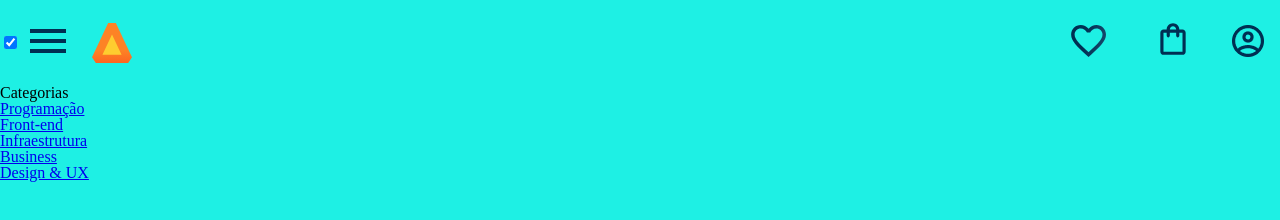
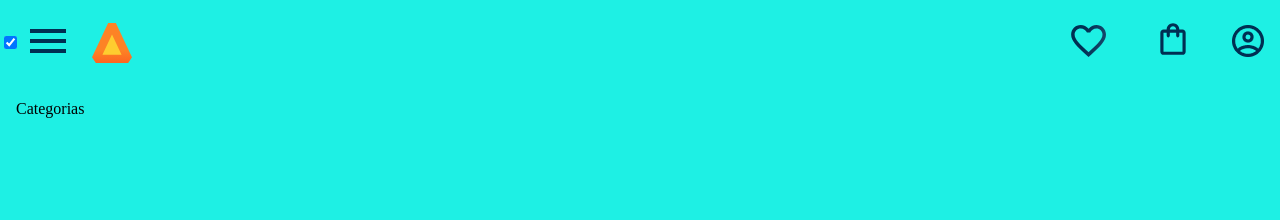
Before and after one commit to MariaRitaChaves/mariaalurabook, a plain HTML site: page index.html in a window 1280 px wide. Both pictures are taken after a click on the checkbox 10 px from the left and 42 px from the top of the page. Drawn offline with Linux system fonts and the light colour scheme.

Commit message:
Update header.css

```diff
--- a/styles/header.css
+++ b/styles/header.css
@@ -31,5 +31,23 @@
 }
 
 .container__botao:checked ~ .lista-menu {
-    display: block;
+
+ display: block;
 }
+.lista-menu__titulo,
+.lista-menu__item {
+    padding: 1em;
+    background-color: var(--branco);
+}
+
+.lista-menu__titulo {
+    color: var(--laranja);
+}
+
+.lista-menu__link {
+    background: var(--azul-degrade);
+    -webkit-background-clip: text;
+    -webkit-text-fill-color: transparent;
+    background-clip: text;
+    text-transform: uppercase;
+}
```
